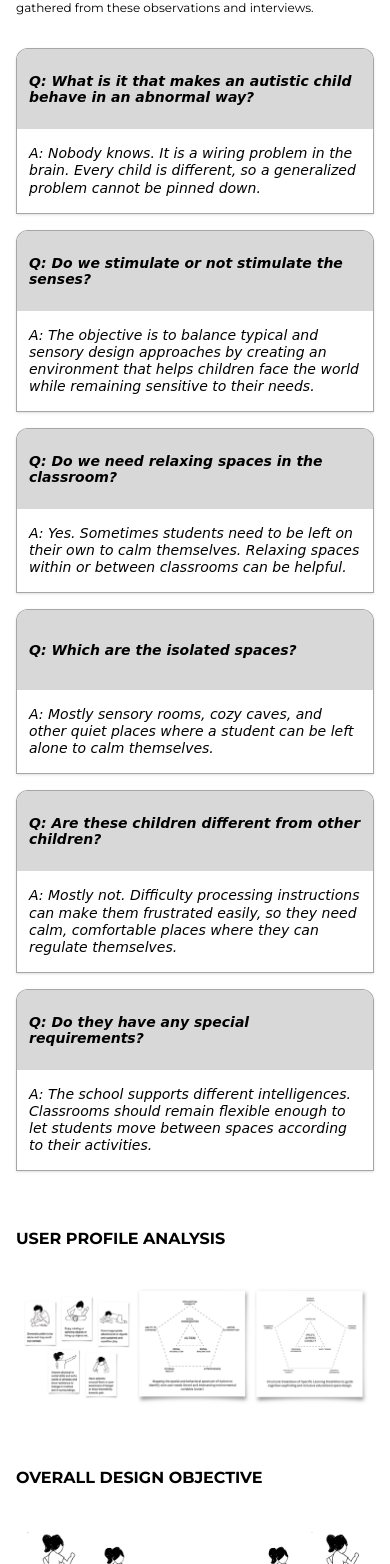
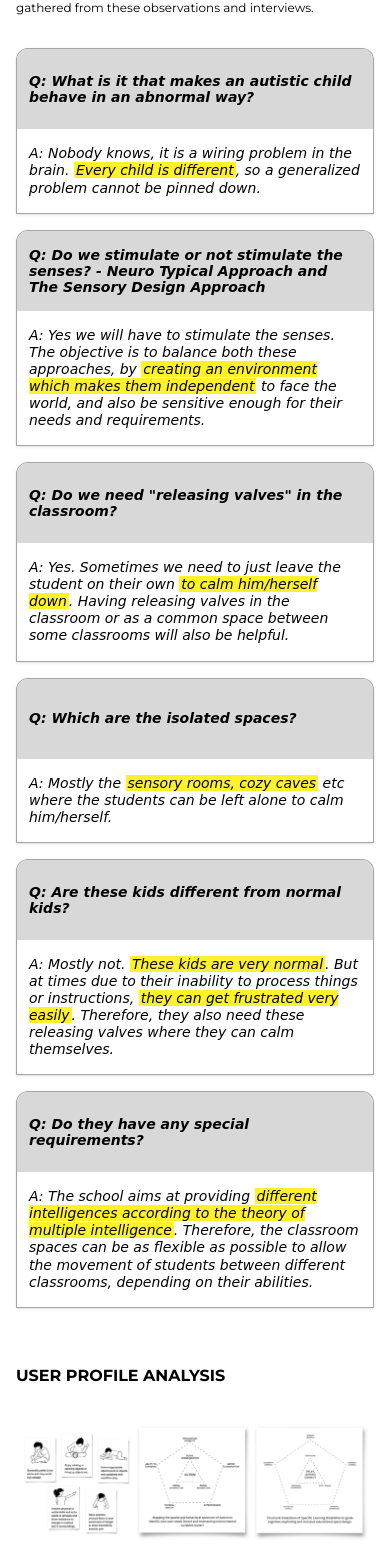
Before and after one commit to avipeels/chandrabhanu-portfolio, a Next.js app: page /work/sankalp-school in a window 390 px wide. Shown: the part 1284-2848 px from the top of the page. Built offline with nearby package versions, Linux system fonts and the light colour scheme.

Commit message:
Refactor SankalpSchoolPage and sankalp-data to support highlighted text in interview insights; adjust layout for better responsiveness

```diff
--- a/app/components/SankalpSchoolPage.tsx
+++ b/app/components/SankalpSchoolPage.tsx
@@ -76,9 +76,9 @@ export default function SankalpSchoolPage() {
 
           <section aria-labelledby="sankalp-investigation-title" className="pt-14 sm:pt-20 lg:pt-24">
             <SectionHeading id="sankalp-investigation-title">Initial enquiry and investigation</SectionHeading>
-            <div className="mt-7 grid gap-6 lg:max-w-[1168px] lg:grid-cols-3">
+            <div className="mt-7 grid w-full gap-6 lg:grid-cols-3">
               {sankalpInquiryNotes.map((note) => (
-                <div key={note} className="sticky-note relative flex h-[176px] w-full max-w-none items-center justify-center overflow-hidden bg-[#fff229] px-6 pr-[4.75rem] text-center font-handwriting text-base leading-[1.2] sm:px-8 sm:pr-20 sm:text-lg lg:max-w-[352px]">
+                <div key={note} className="sticky-note relative flex h-[176px] w-full max-w-none items-center justify-center overflow-hidden bg-[#fff229] px-6 pr-[4.75rem] text-center font-handwriting text-base leading-[1.2] sm:px-8 sm:pr-20 sm:text-lg">
                   <span className="sticky-note-fold absolute right-0 top-0 z-20 size-[72px] bg-white" aria-hidden="true" />
                   <span className="sticky-note-fold-inner absolute right-[6px] top-[6px] z-20 size-[60px] bg-[#fff229]" aria-hidden="true" />
                   <span className="relative z-10 max-w-[260px]">{note}</span>
@@ -88,11 +88,13 @@ export default function SankalpSchoolPage() {
 
             <p className="mt-8 max-w-[1180px] text-xs leading-[1.45] sm:text-sm">To build a deep understanding of our users, initial secondary research was conducted and presented to the trustees for feedback. This was followed by a series of site visits to observe and interview school staff and students in their environment. Below is a summary of the insights gathered from these observations and interviews.</p>
 
-            <div className="mt-8 grid gap-4 sm:grid-cols-2 lg:grid-cols-3 xl:grid-cols-6">
+            <div className="mt-8 grid gap-4 lg:grid-cols-3">
               {sankalpInterviewInsights.map((insight) => (
                 <article key={insight.question} className="overflow-hidden rounded-t-xl border border-black/35 bg-white font-handwriting shadow-sm">
                   <h3 className="flex min-h-20 items-center bg-[#d8d8d8] px-3 py-3 text-sm font-semibold leading-[1.15]">Q: {insight.question}</h3>
-                  <p className="px-3 py-4 text-sm leading-[1.22]">A: {insight.answer}</p>
+                  <p className="px-3 py-4 text-sm leading-[1.22]">
+                    A: {insight.answer.map((segment, index) => 'highlight' in segment && segment.highlight ? <mark key={`${segment.text}-${index}`} className="bg-[#fff229] px-0.5">{segment.text}</mark> : segment.text)}
+                  </p>
                 </article>
               ))}
             </div>
@@ -120,16 +122,23 @@ export default function SankalpSchoolPage() {
             <div className="pt-14 sm:pt-20">
               <SectionHeading id="sankalp-challenge-title">Design challenge</SectionHeading>
               <p className="mt-5 max-w-[1180px] text-xs leading-[1.45] sm:text-sm">Another major challenge was that the project involved adaptive reuse, requiring the conversion of an old orphanage into an open school for students on the autism spectrum and those with specific learning disabilities. To achieve this, a thorough building audit was conducted to determine how best to utilize the existing structure, what modifications were needed to meet school building standards, and how to minimize overall construction costs.</p>
-              <div className="mt-8 grid gap-5 sm:grid-cols-2 lg:grid-cols-3">
-                {sankalpDesignChallenges.map((image) => <ResponsiveImage key={image.src} image={image} sizes="(max-width: 639px) 100vw, (max-width: 1023px) 50vw, 33vw" />)}
-              </div>
+            <div className="mt-8 grid gap-5 lg:grid-cols-2">
+              {sankalpDesignChallenges.map((image) => (
+                <ResponsiveImage
+                  key={image.src}
+                  image={image}
+                  sizes="(max-width: 1023px) 100vw, 50vw"
+                  className="rounded-sm bg-white shadow-[0_6px_18px_rgba(0,0,0,0.14)]"
+                />
+              ))}
+            </div>
             </div>
           </section>
 
           <section aria-labelledby="sankalp-sketches-title" className="pt-14 sm:pt-20 lg:pt-24">
             <SectionHeading id="sankalp-sketches-title">Initial sketches and ideas</SectionHeading>
-            <div className="mt-8 grid items-center gap-8 lg:grid-cols-[1fr_0.62fr_1fr] lg:gap-10">
-              {sankalpInitialSketches.map((image) => <ResponsiveImage key={image.src} image={image} sizes="(max-width: 1023px) 100vw, 33vw" />)}
+            <div className="mt-8 grid items-center gap-8 lg:grid-cols-[1.04fr_1fr_1.69fr] lg:gap-10">
+              {sankalpInitialSketches.map((image) => <ResponsiveImage key={image.src} image={image} sizes="(max-width: 1023px) 100vw, (max-width: 1279px) 25vw, 33vw" className="rounded-sm bg-white shadow-[0_6px_18px_rgba(0,0,0,0.14)]" />)}
             </div>
           </section>
 
@@ -137,14 +146,14 @@ export default function SankalpSchoolPage() {
             <SectionHeading id="sankalp-final-title">Final proposal</SectionHeading>
             <p className="mt-5 max-w-[1180px] text-xs leading-[1.45] sm:text-sm">The final proposal synthesizes the extensive research and discussions held with teachers and trustees. Understanding their unique teaching pedagogy and specialized activities—such as speech and art therapy—was essential to designing a cohesive classroom layout. Furthermore, because the progression of grade levels differs significantly from conventional schools, the design adapts to this unique flow. The existing layout is optimized by incorporating dedicated niche or “escape” spaces, allowing students to retreat and self-regulate at will.</p>
 
-            <ResponsiveImage image={finalPlan} sizes="(max-width: 767px) 100vw, 1260px" className="mt-8" />
+            <ResponsiveImage image={finalPlan} sizes="(max-width: 767px) 100vw, 1260px" className="mt-8 rounded-sm bg-white shadow-[0_6px_18px_rgba(0,0,0,0.14)]" />
 
-            <div className="mx-auto mt-10 grid max-w-[950px] gap-6 sm:grid-cols-2 lg:gap-8">
-              {classroomViews.map((image) => <ResponsiveImage key={image.src} image={image} sizes="(max-width: 639px) 100vw, 50vw" />)}
+            <div className="mx-auto mt-10 grid max-w-[950px] gap-6 md:items-end md:grid-cols-2 lg:gap-8">
+              {classroomViews.map((image) => <ResponsiveImage key={image.src} image={image} sizes="(max-width: 767px) 100vw, 50vw" className="rounded-sm bg-white shadow-[0_6px_18px_rgba(0,0,0,0.14)]" />)}
             </div>
 
-            <div className="mt-8 grid gap-6 sm:grid-cols-2 lg:gap-8">
-              {learningEnvironmentViews.map((image) => <ResponsiveImage key={image.src} image={image} sizes="(max-width: 639px) 100vw, 50vw" />)}
+            <div className="mt-8 grid gap-6 md:grid-cols-2 lg:gap-8">
+              {learningEnvironmentViews.map((image) => <ResponsiveImage key={image.src} image={image} sizes="(max-width: 767px) 100vw, 50vw" className="rounded-sm bg-white shadow-[0_6px_18px_rgba(0,0,0,0.14)]" />)}
             </div>
           </section>
         </article>
--- a/app/components/sankalp-data.ts
+++ b/app/components/sankalp-data.ts
@@ -3,6 +3,11 @@ export interface SankalpImage {
   alt: string;
   width: number;
   height: number;
+}
+
+export interface SankalpAnswerSegment {
+  text: string;
+  highlight?: boolean;
 }
 
 export const sankalpInquiryNotes = [
@@ -14,27 +19,53 @@ export const sankalpInquiryNotes = [
 export const sankalpInterviewInsights = [
   {
     question: 'What is it that makes an autistic child behave in an abnormal way?',
-    answer: 'Nobody knows. It is a wiring problem in the brain. Every child is different, so a generalized problem cannot be pinned down.',
+    answer: [
+      { text: "Nobody knows, it is a wiring problem in the brain. " },
+      { text: 'Every child is different', highlight: true },
+      { text: ', so a generalized problem cannot be pinned down.' },
+    ],
   },
   {
-    question: 'Do we stimulate or not stimulate the senses?',
-    answer: 'The objective is to balance typical and sensory design approaches by creating an environment that helps children face the world while remaining sensitive to their needs.',
+    question: 'Do we stimulate or not stimulate the senses? - Neuro Typical Approach and The Sensory Design Approach',
+    answer: [
+      { text: 'Yes we will have to stimulate the senses. The objective is to balance both these approaches, by ' },
+      { text: 'creating an environment which makes them independent', highlight: true },
+      { text: ' to face the world, and also be sensitive enough for their needs and requirements.' },
+    ],
   },
   {
-    question: 'Do we need relaxing spaces in the classroom?',
-    answer: 'Yes. Sometimes students need to be left on their own to calm themselves. Relaxing spaces within or between classrooms can be helpful.',
+    question: 'Do we need "releasing valves" in the classroom?',
+    answer: [
+      { text: 'Yes. Sometimes we need to just leave the student on their own ' },
+      { text: 'to calm him/herself down', highlight: true },
+      { text: '. Having releasing valves in the classroom or as a common space between some classrooms will also be helpful.' },
+    ],
   },
   {
     question: 'Which are the isolated spaces?',
-    answer: 'Mostly sensory rooms, cozy caves, and other quiet places where a student can be left alone to calm themselves.',
+    answer: [
+      { text: 'Mostly the ' },
+      { text: 'sensory rooms, cozy caves', highlight: true },
+      { text: ' etc where the students can be left alone to calm him/herself.' },
+    ],
   },
   {
-    question: 'Are these children different from other children?',
-    answer: 'Mostly not. Difficulty processing instructions can make them frustrated easily, so they need calm, comfortable places where they can regulate themselves.',
+    question: 'Are these kids different from normal kids?',
+    answer: [
+      { text: 'Mostly not. ' },
+      { text: 'These kids are very normal', highlight: true },
+      { text: '. But at times due to their inability to process things or instructions, ' },
+      { text: 'they can get frustrated very easily', highlight: true },
+      { text: '. Therefore, they also need these releasing valves where they can calm themselves.' },
+    ],
   },
   {
     question: 'Do they have any special requirements?',
-    answer: 'The school supports different intelligences. Classrooms should remain flexible enough to let students move between spaces according to their activities.',
+    answer: [
+      { text: 'The school aims at providing ' },
+      { text: 'different intelligences according to the theory of multiple intelligence', highlight: true },
+      { text: '. Therefore, the classroom spaces can be as flexible as possible to allow the movement of students between different classrooms, depending on their abilities.' },
+    ],
   },
 ] as const;
 
@@ -83,7 +114,7 @@ export const sankalpDesignChallenges: readonly SankalpImage[] = [
 ] as const;
 
 export const sankalpInitialSketches: readonly SankalpImage[] = [
-  { src: '/images/sankalp/sankalp_initial_sketches_and_ideas_1.png', alt: 'Initial linear classroom layout sketch', width: 569, height: 327 },
+  { src: '/images/sankalp/sankalp_initial_sketches_and_ideas_4.png', alt: 'Initial linear classroom layout sketch', width: 350, height: 587 },
   { src: '/images/sankalp/sankalp_initial_sketches_and_ideas_2.png', alt: 'Initial activity-room layout sketch', width: 337, height: 292 },
   { src: '/images/sankalp/sankalp_initial_sketches_and_ideas_3.png', alt: 'Initial sensory courtyard layout sketch', width: 569, height: 327 },
 ] as const;
```
Also changed, not shown: public/images/sankalp/sankalp_initial_sketches_and_ideas_1.png (deleted), public/images/sankalp/sankalp_initial_sketches_and_ideas_4.png (added).
